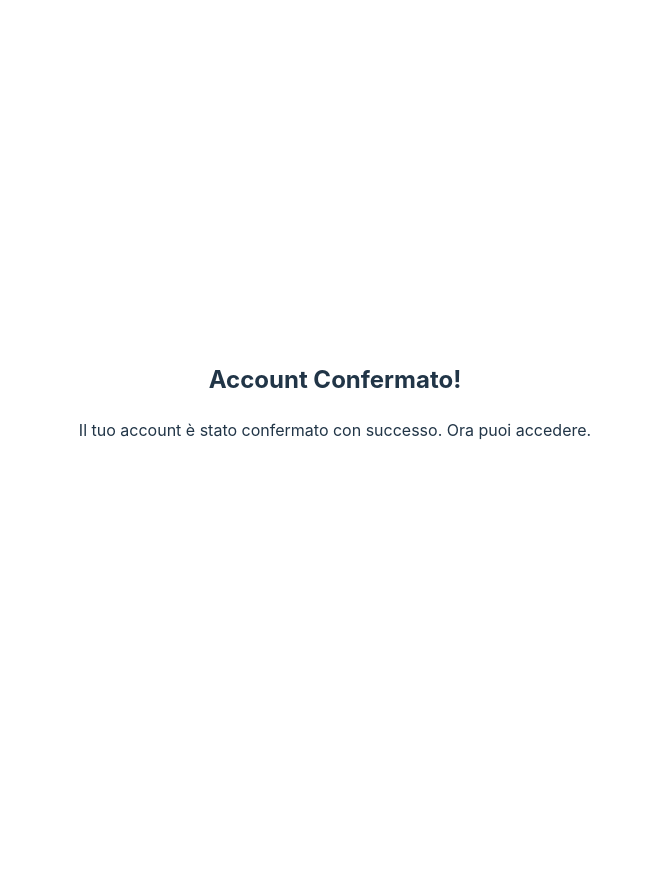
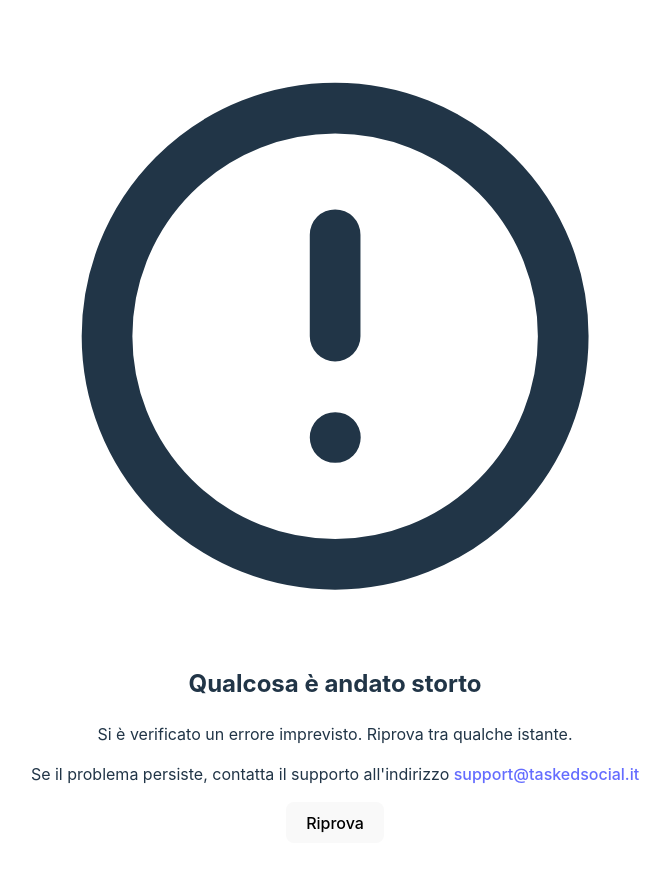
Before and after one commit to MattiaTraple/account-management, a React (Vite) app: page /error in a window 1280 px wide. Before the commit this address led to /confirm-email. Shown: the top 872 px of the page, without its empty margins (305-975 px from the left). Before the commit the page ends 800 px from the top, so only its background shows below. Built offline with nearby package versions, Linux system fonts and the light colour scheme.

Commit message:
❯ Aggointa pagina al posto di ripsosta api grezza in caso di errore

```diff
--- a/src/react-app/App.tsx
+++ b/src/react-app/App.tsx
@@ -3,6 +3,7 @@ import EmailConfirmed from './pages/EmailConfirmed';
 import EmailVerificationError from './pages/EmailVerificationError';
 import ResetPassword from './pages/ResetPassword';
 import Policies from './pages/Policies';
+import GenericError from './pages/GenericError';
 import './App.css';
 
 function App() {
@@ -14,8 +15,9 @@ function App() {
           <Route path="/email-verification-error" element={<EmailVerificationError />} />
           <Route path="/reset-password" element={<ResetPassword />} />
           <Route path="/policies" element={<Policies />} />
+          <Route path="/error" element={<GenericError />} />
           <Route path="/" element={<Navigate to="/confirm-email" replace />} />
-          <Route path="*" element={<Navigate to="/confirm-email" replace />} />
+          <Route path="*" element={<GenericError message="Pagina non trovata." />} />
         </Routes>
       </div>
     </Router>
--- /dev/null
+++ b/src/react-app/components/ErrorBoundary.tsx
@@ -0,0 +1,25 @@
+import { Component, type ReactNode } from 'react';
+import GenericError from '../pages/GenericError';
+
+interface Props {
+  children: ReactNode;
+}
+
+interface State {
+  hasError: boolean;
+}
+
+export default class ErrorBoundary extends Component<Props, State> {
+  state: State = { hasError: false };
+
+  static getDerivedStateFromError(): State {
+    return { hasError: true };
+  }
+
+  render() {
+    if (this.state.hasError) {
+      return <GenericError />;
+    }
+    return this.props.children;
+  }
+}
--- a/src/react-app/main.tsx
+++ b/src/react-app/main.tsx
@@ -2,9 +2,12 @@ import { StrictMode } from "react";
 import { createRoot } from "react-dom/client";
 import "./index.css";
 import App from "./App.tsx";
+import ErrorBoundary from "./components/ErrorBoundary.tsx";
 
 createRoot(document.getElementById("root")!).render(
 	<StrictMode>
-		<App />
+		<ErrorBoundary>
+			<App />
+		</ErrorBoundary>
 	</StrictMode>,
 );
--- a/src/react-app/pages/EmailConfirmed.tsx
+++ b/src/react-app/pages/EmailConfirmed.tsx
@@ -1,9 +1,44 @@
+import { useEffect, useState } from 'react';
+import { useNavigate } from 'react-router-dom';
+import { apiService } from '../services/api';
+
 export default function EmailConfirmed() {
+  const navigate = useNavigate();
+  const [confirmed, setConfirmed] = useState(false);
+
+  useEffect(() => {
+    const token = new URLSearchParams(window.location.search).get('token');
+
+    if (!token) {
+      navigate('/email-verification-error', { replace: true });
+      return;
+    }
+
+    apiService.confirmEmail(token)
+      .then(() => setConfirmed(true))
+      .catch(() => navigate('/email-verification-error', { replace: true }));
+  }, [navigate]);
+
+  if (!confirmed) {
+    return (
+      <div className="min-h-screen flex items-center justify-center bg-gray-50">
+        <div className="text-center">
+          <div className="animate-spin rounded-full h-12 w-12 border-b-2 border-blue-600 mx-auto"></div>
+          <p className="mt-4 text-gray-600">Verifica email in corso...</p>
+        </div>
+      </div>
+    );
+  }
+
   return (
     <div className="min-h-screen flex items-center justify-center bg-gray-50">
       <div className="max-w-md w-full bg-white rounded-lg shadow-md p-8">
         <div className="text-center">
-
+          <div className="mx-auto flex items-center justify-center h-12 w-12 rounded-full bg-green-100 mb-4">
+            <svg className="h-6 w-6 text-green-600" fill="none" stroke="currentColor" viewBox="0 0 24 24">
+              <path strokeLinecap="round" strokeLinejoin="round" strokeWidth="2" d="M5 13l4 4L19 7"></path>
+            </svg>
+          </div>
           <h2 className="text-2xl font-bold text-gray-900 mb-2">Account Confermato!</h2>
           <p className="text-gray-600 mb-6">Il tuo account è stato confermato con successo. Ora puoi accedere.</p>
         </div>
--- /dev/null
+++ b/src/react-app/pages/GenericError.tsx
@@ -0,0 +1,36 @@
+export default function GenericError({ message }: { message?: string }) {
+  return (
+    <div className="min-h-screen flex items-center justify-center bg-gray-50">
+      <div className="max-w-md w-full bg-white rounded-lg shadow-md p-8">
+        <div className="text-center">
+          <div className="mx-auto flex items-center justify-center h-12 w-12 rounded-full bg-red-100 mb-4">
+            <svg className="h-6 w-6 text-red-600" fill="none" stroke="currentColor" viewBox="0 0 24 24">
+              <path strokeLinecap="round" strokeLinejoin="round" strokeWidth="2" d="M12 8v4m0 4h.01M21 12a9 9 0 11-18 0 9 9 0 0118 0z"></path>
+            </svg>
+          </div>
+
+          <h2 className="text-2xl font-bold text-gray-900 mb-2">Qualcosa è andato storto</h2>
+          <p className="text-gray-600 mb-6">
+            {message ?? "Si è verificato un errore imprevisto. Riprova tra qualche istante."}
+          </p>
+
+          <div className="bg-blue-50 border border-blue-200 rounded-lg p-4 mb-6">
+            <p className="text-sm text-blue-800">
+              Se il problema persiste, contatta il supporto all'indirizzo{" "}
+              <a href="mailto:support@taskedsocial.it" className="font-semibold underline">
+                support@taskedsocial.it
+              </a>
+            </p>
+          </div>
+
+          <button
+            onClick={() => window.location.reload()}
+            className="w-full bg-blue-600 text-white py-2 px-4 rounded-md hover:bg-blue-700 transition duration-200"
+          >
+            Riprova
+          </button>
+        </div>
+      </div>
+    </div>
+  );
+}
--- a/src/react-app/services/api.ts
+++ b/src/react-app/services/api.ts
@@ -19,11 +19,13 @@ export const apiService = {
       },
     });
 
-    if (!response.ok) {
-      throw new Error('Errore durante la conferma dell\'email');
+    const data = await response.json().catch(() => ({})) as { success?: boolean; message?: string };
+
+    if (!response.ok || data.success === false) {
+      throw new Error(data.message ?? 'Errore durante la conferma dell\'email');
     }
 
-    return response.json();
+    return data;
   },
 
   async validateResetCode(code: string) {
```
Also changed, not shown: src/worker/index.ts (+16 -0 lines).
